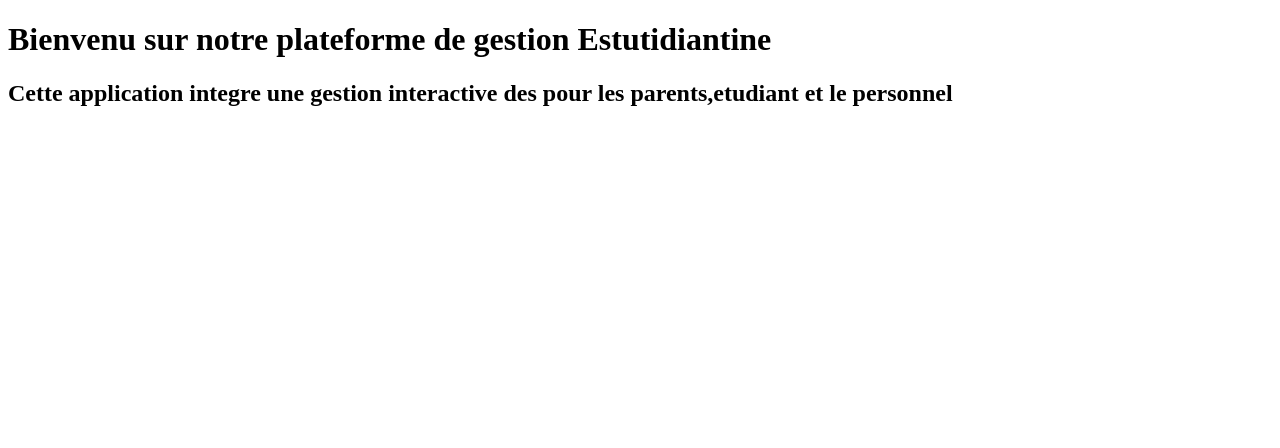
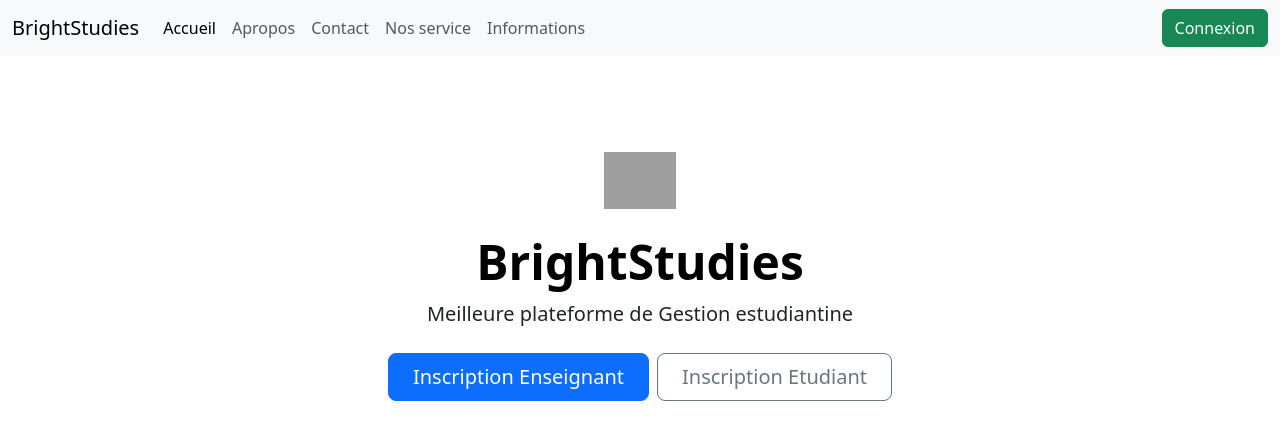
Before and after one commit to vousetes/stage, a Django app: page / in a window 1280 px wide. Shown: the top 448 px of the page. Run offline with Django 5.2, Linux system fonts and the light colour scheme; grey boxes are pictures that could not be loaded.

Commit message:
ajout d'heritage pour la page index

```diff
--- a/templates/index.html
+++ b/templates/index.html
@@ -1,14 +1,25 @@
-<!DOCTYPE html>
-<html lang="en">
-<head>
-    <meta charset="UTF-8">
-    <meta name="viewport" content="width=device-width, initial-scale=1.0">
-    <title>Brightstudies</title>
-</head>
-<body>
-    <div>
-        <h1> Bienvenu sur notre plateforme de gestion Estutidiantine</h1>
-    <h2>Cette application integre une gestion interactive des pour les parents,etudiant et le personnel</h2>
+{% extends './layouts/base.html' %}
+
+{% block title%}
+
+  BrightStudies - Accueil
+
+{% endblock %}
+
+{% block content %}
+
+ <div class="px-4 py-5 my-5 text-center">
+    <img class="d-block mx-auto mb-4" src="https://getbootstrap.com/docs/5.3/assets/brand/bootstrap-logo.svg" alt="" width="72" height="57">
+    <h1 class="display-5 fw-bold text-body-emphasis">BrightStudies</h1>
+    <div class="col-lg-6 mx-auto">
+      <p class="lead mb-4">Meilleure plateforme de Gestion estudiantine</p>
+      <div class="d-grid gap-2 d-sm-flex justify-content-sm-center">
+        <button type="button" class="btn btn-primary btn-lg px-4 gap-3">Inscription Enseignant</button>
+        <button type="button" class="btn btn-outline-secondary btn-lg px-4">Inscription Etudiant</button>
+      </div>
     </div>
-</body>
-</html>
+  </div>
+
+{% endblock %}
+
+<
```
